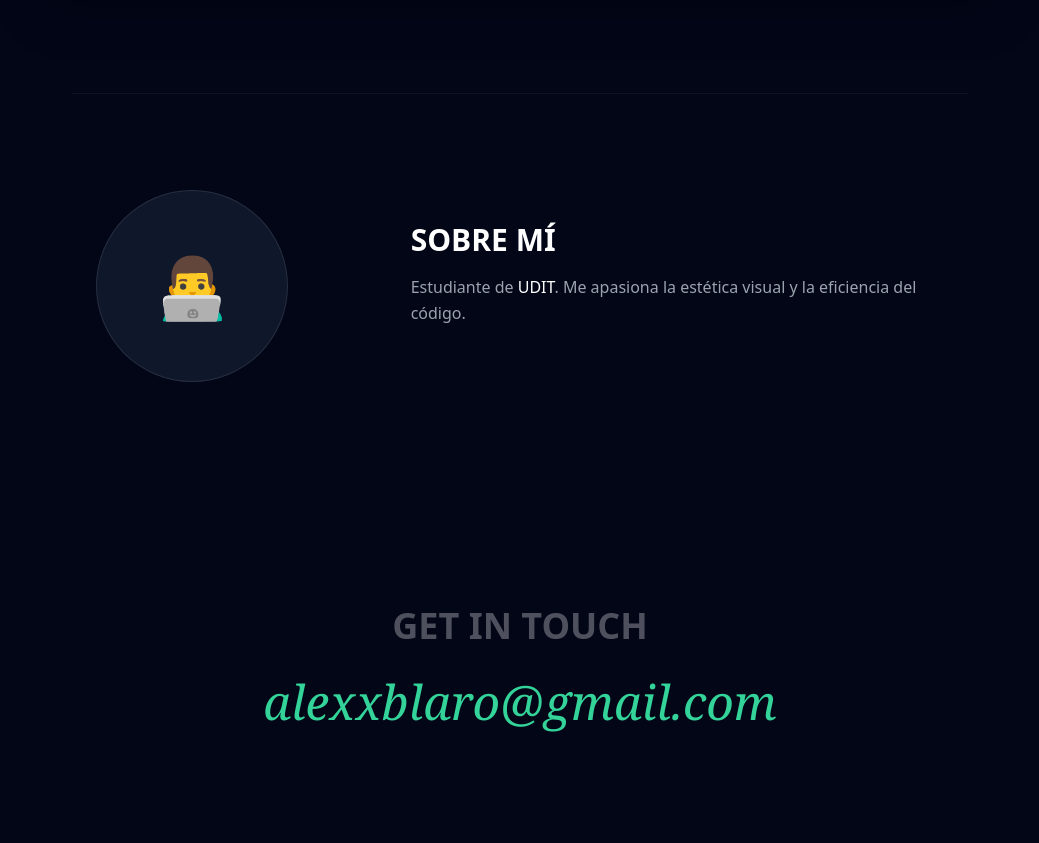
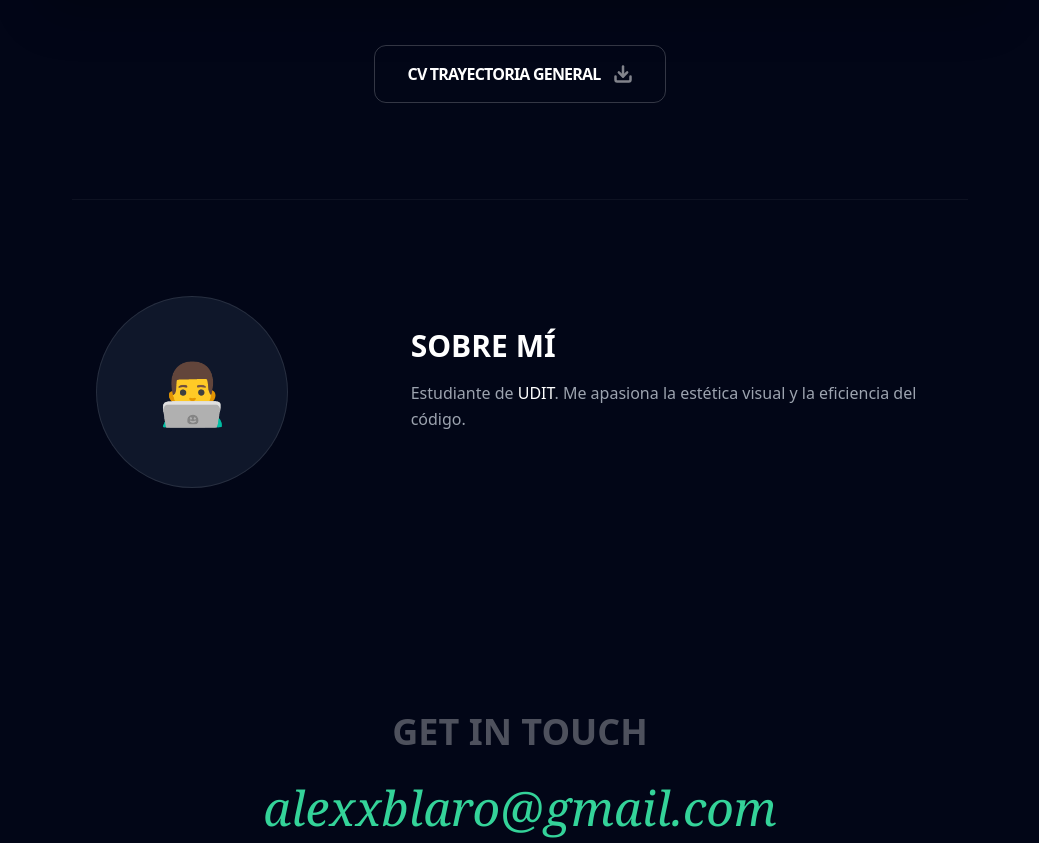
Before and after one commit to alexxblaro16/portfolio-template-2026, a website built with Vite: page index.html in a window 1280 px wide. Shown: the part 2056-2899 px from the top of the page, without its empty margins (120-1159 px from the left). Built offline with nearby package versions, Linux system fonts and the light colour scheme.

Commit message:
docs: update general CV and sync experience section

```diff
--- a/index.html
+++ b/index.html
@@ -147,6 +147,12 @@
     </article>
 
   </div>
+  <div class="flex flex-wrap justify-center gap-6 mt-12">
+      <a href="/CV-GENERAL-ABR.pdf" download class="group px-8 py-4 border border-white/20 text-white font-black uppercase tracking-tighter rounded-xl hover:bg-white/5 transition-all flex items-center gap-3">
+        <span>CV Trayectoria General</span>
+        <svg xmlns="http://www.w3.org/2000/svg" width="20" height="20" viewBox="0 0 24 24" fill="none" stroke="currentColor" stroke-width="3" stroke-linecap="round" stroke-linejoin="round" class="opacity-50"><path d="M21 15v4a2 2 0 0 1-2 2H5a2 2 0 0 1-2-2v-4"/><polyline points="7 10 12 15 17 10"/><line x1="12" x2="12" y1="15" y2="3"/></svg>
+      </a>
+    </div>
 </section>
     <section id="sobre-mi" class="py-24 px-6 max-w-4xl mx-auto border-t border-white/5">
       <div class="grid md:grid-cols-[1fr_2fr] gap-12 items-center">
```
